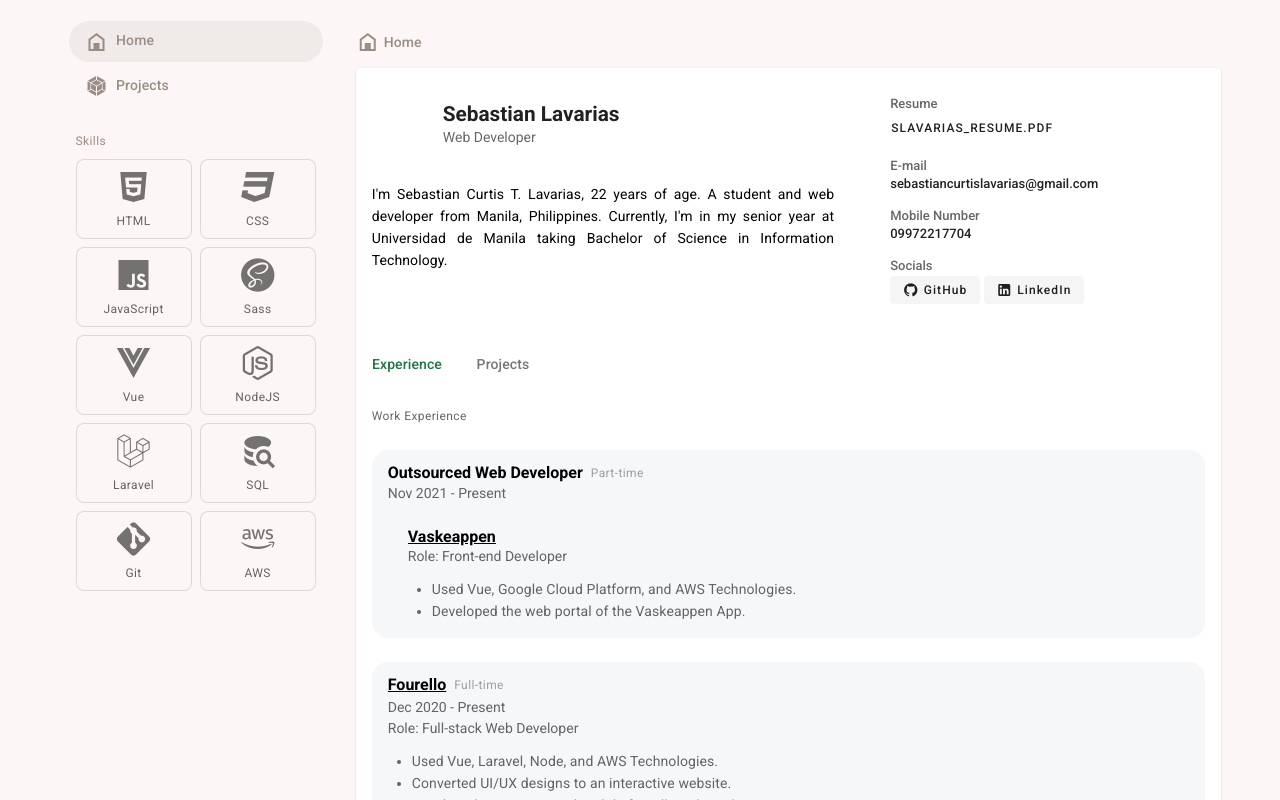
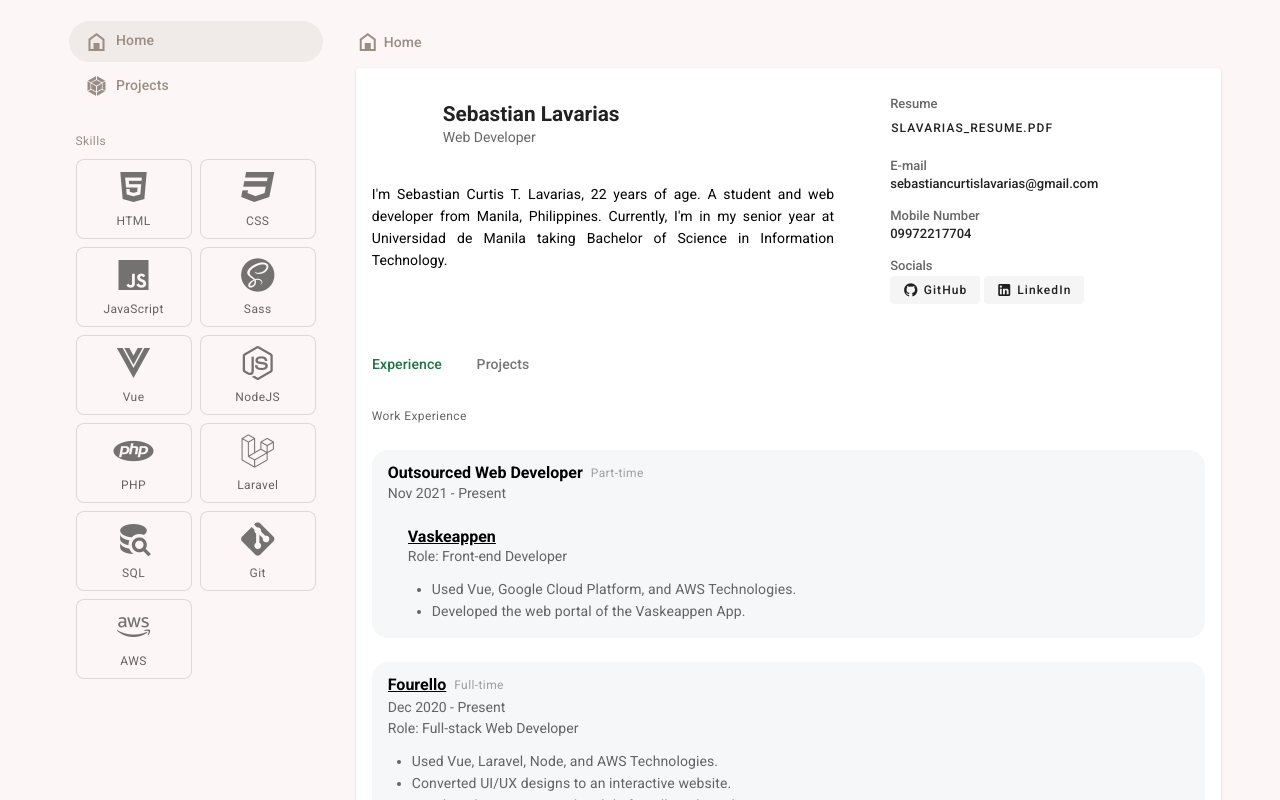
Before and after one commit to bastilavarias/sebas.tech, a Vue app: page /#/ in a window 1280 px wide. Shown: the top 800 px of the page. Built offline with nearby package versions, Linux system fonts and the light colour scheme.

Commit message:
Added php language in skills

```diff
--- a/src/mixins/information.js
+++ b/src/mixins/information.js
@@ -42,6 +42,10 @@
                 {
                     text: 'NodeJS',
                     icon: 'mdi-nodejs',
+                },
+                {
+                    text: 'PHP',
+                    icon: 'mdi-language-php',
                 },
                 {
                     text: 'Laravel',
```
Also changed, not shown: 1 other file (tests, documents, lock files or other folders).
